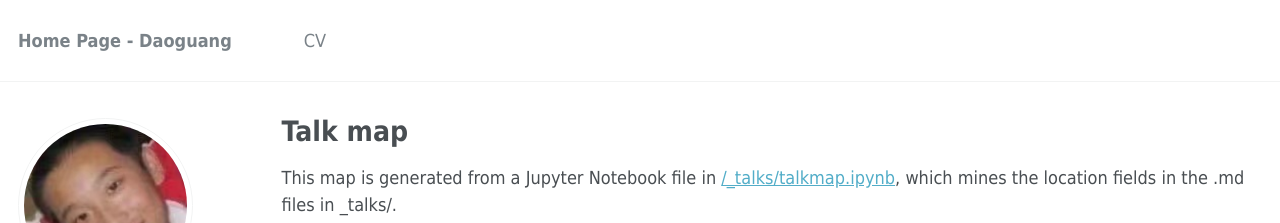
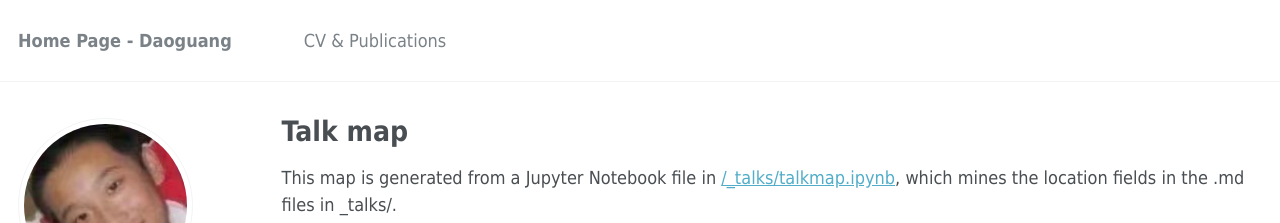
Before and after one commit to zandaoguang-iscas/daoguang.github.io, a Jekyll site: the page built from _pages/talkmap.html, in a window 1280 px wide and 1147 px high. Shown: the top 223 px of the window. Built offline with Jekyll 4.4.1, drawn with Linux system fonts in a browser that asks for light colours; nearby versions of some CDN libraries.

Commit message:
Update navigation.yml

```diff
--- a/_data/navigation.yml
+++ b/_data/navigation.yml
@@ -1,5 +1,5 @@
 # main links links
 main:
 
-  - title: "CV"
+  - title: "CV & Publications"
     url: /cv/
```
